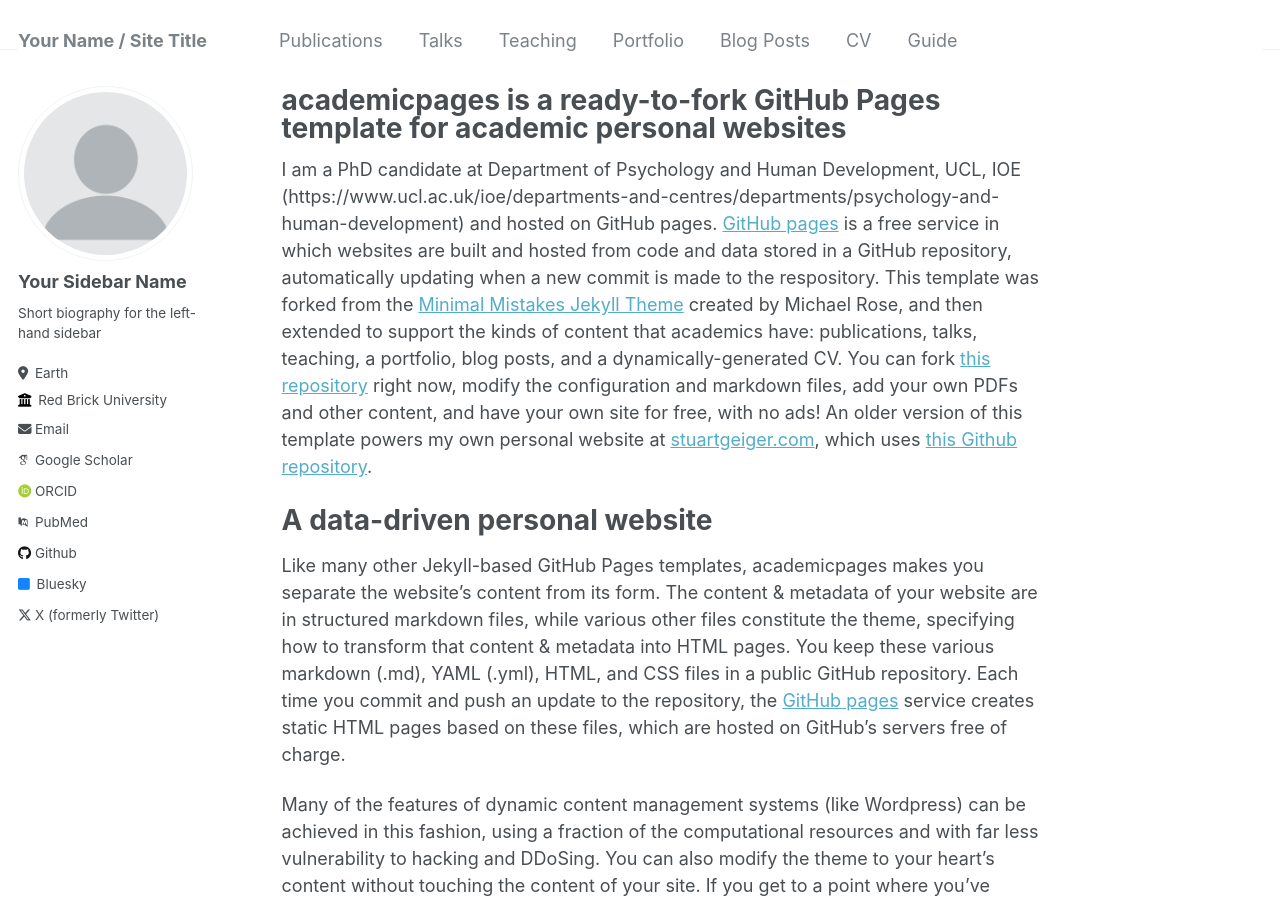
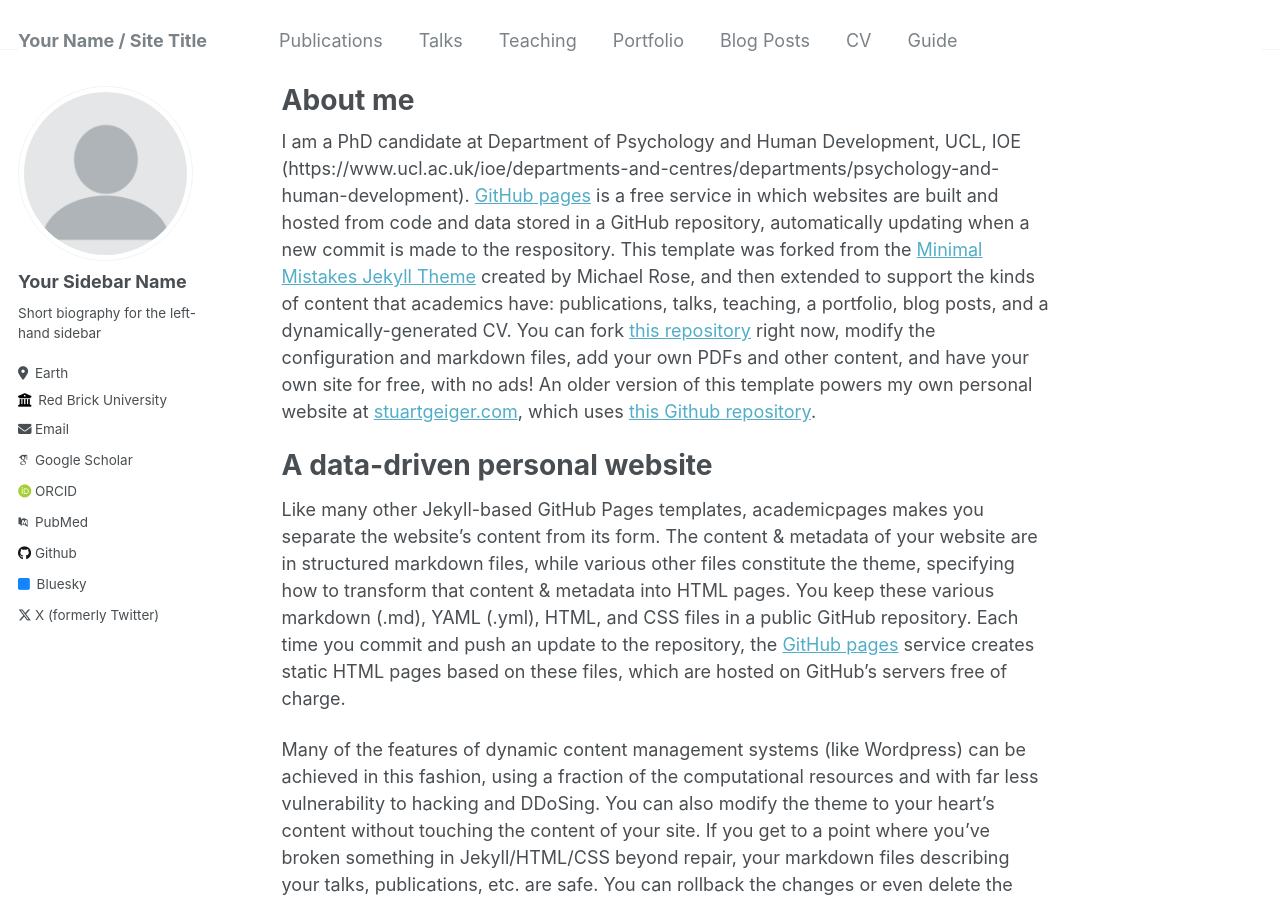
Before and after one commit to TianIEee/Tianyiw.github.io, a Jekyll site: the page built from _pages/about.md, in a window 1280 px wide and 900 px high. Built offline with Jekyll 4.4.1, drawn with Linux system fonts in a browser that asks for light colours; some web fonts are replaced.

Commit message:
about.md

```diff
--- a/_pages/about.md
+++ b/_pages/about.md
@@ -1,13 +1,13 @@
 ---
 permalink: /
-title: "academicpages is a ready-to-fork GitHub Pages template for academic personal websites"
+title: "About me"
 author_profile: true
 redirect_from:
   - /about/
   - /about.html
 ---
 
-I am a PhD candidate at Department of Psychology and Human Development, UCL, IOE (https://www.ucl.ac.uk/ioe/departments-and-centres/departments/psychology-and-human-development) and hosted on GitHub pages. [GitHub pages](https://pages.github.com) is a free service in which websites are built and hosted from code and data stored in a GitHub repository, automatically updating when a new commit is made to the respository. This template was forked from the [Minimal Mistakes Jekyll Theme](https://mmistakes.github.io/minimal-mistakes/) created by Michael Rose, and then extended to support the kinds of content that academics have: publications, talks, teaching, a portfolio, blog posts, and a dynamically-generated CV. You can fork [this repository](https://github.com/academicpages/academicpages.github.io) right now, modify the configuration and markdown files, add your own PDFs and other content, and have your own site for free, with no ads! An older version of this template powers my own personal website at [stuartgeiger.com](http://stuartgeiger.com), which uses [this Github repository](https://github.com/staeiou/staeiou.github.io).
+I am a PhD candidate at Department of Psychology and Human Development, UCL, IOE (https://www.ucl.ac.uk/ioe/departments-and-centres/departments/psychology-and-human-development). [GitHub pages](https://pages.github.com) is a free service in which websites are built and hosted from code and data stored in a GitHub repository, automatically updating when a new commit is made to the respository. This template was forked from the [Minimal Mistakes Jekyll Theme](https://mmistakes.github.io/minimal-mistakes/) created by Michael Rose, and then extended to support the kinds of content that academics have: publications, talks, teaching, a portfolio, blog posts, and a dynamically-generated CV. You can fork [this repository](https://github.com/academicpages/academicpages.github.io) right now, modify the configuration and markdown files, add your own PDFs and other content, and have your own site for free, with no ads! An older version of this template powers my own personal website at [stuartgeiger.com](http://stuartgeiger.com), which uses [this Github repository](https://github.com/staeiou/staeiou.github.io).
 
 A data-driven personal website
 ======
```
